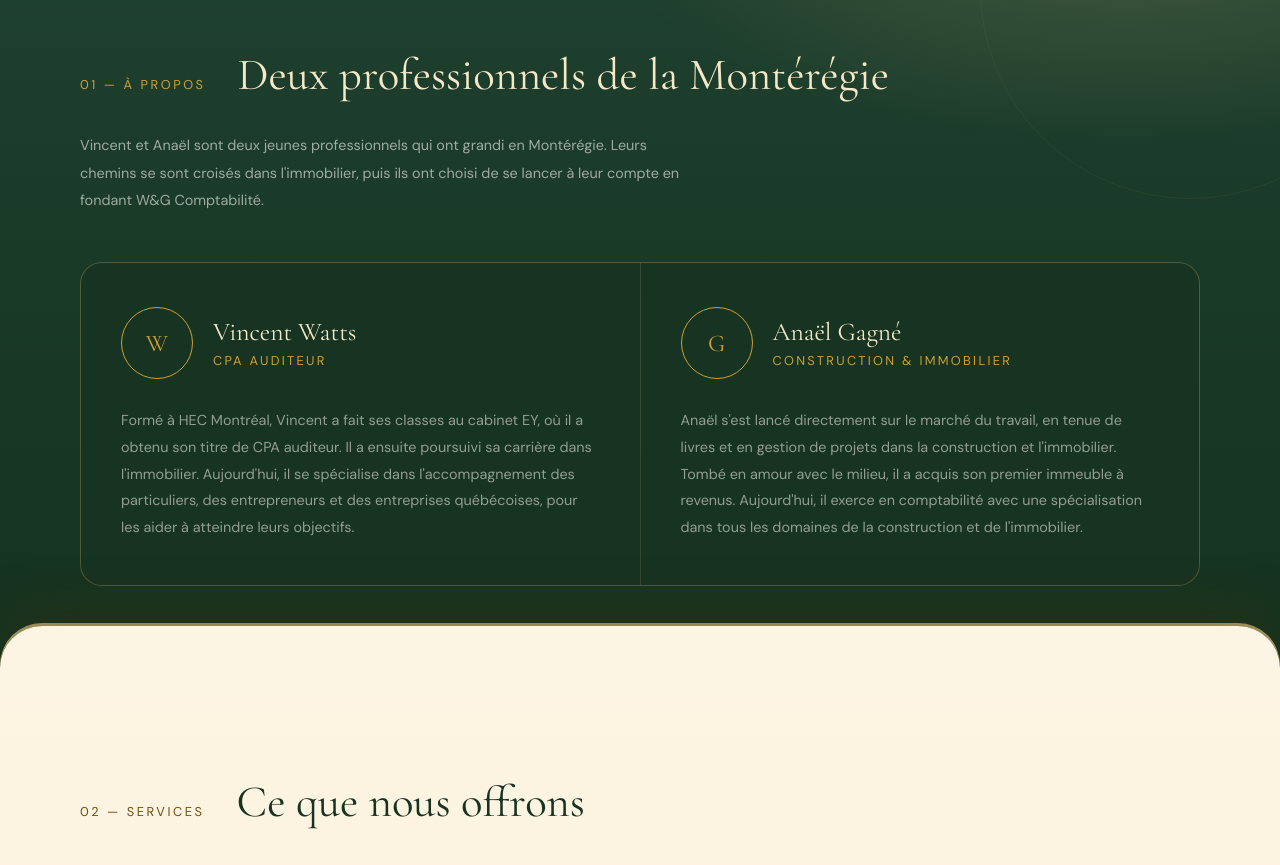
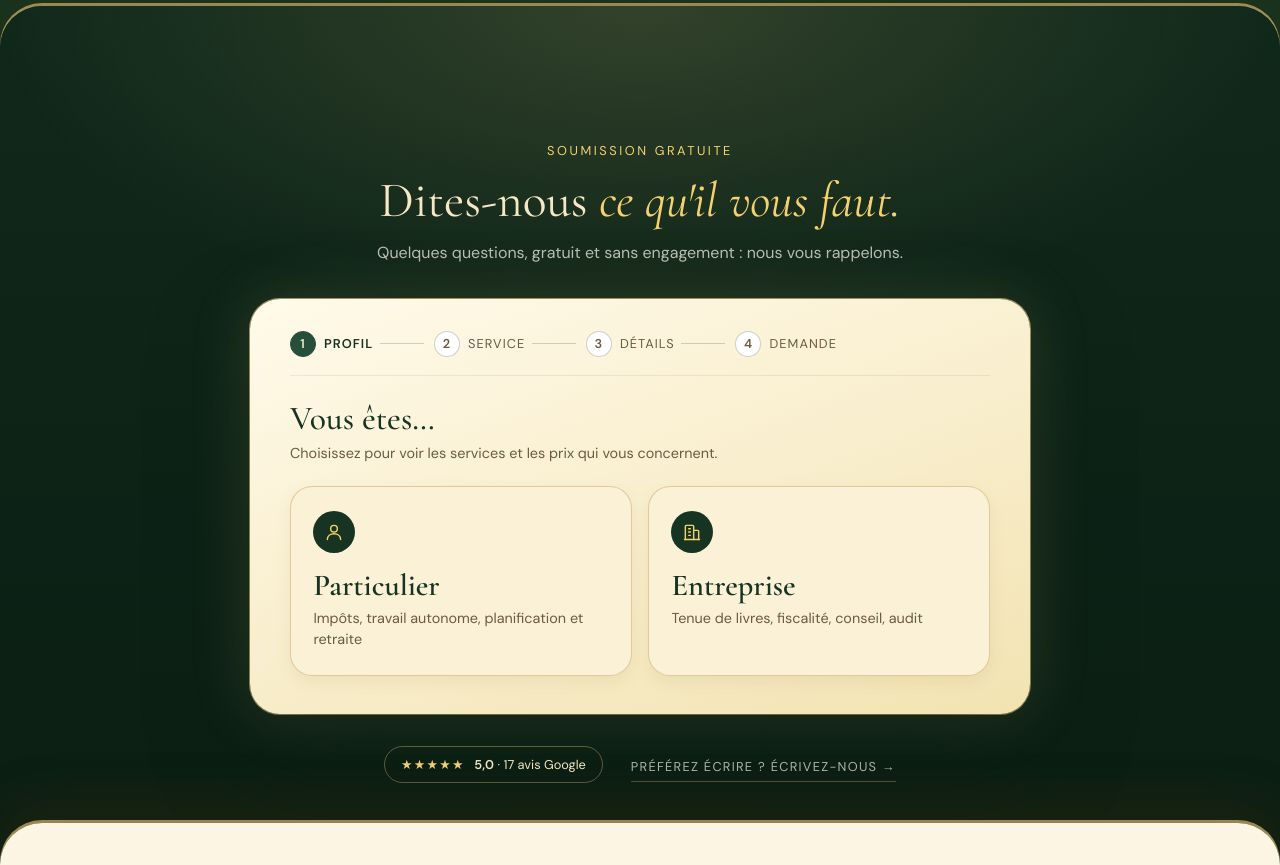
Before and after one commit to wgcomptabilite-netizen/WGCOMPTABILITE, a plain HTML site: page index.html in a window 1280 px wide. Shown: the part 1300-2165 px from the top of the page. Drawn offline with nearby package versions, Linux system fonts and the light colour scheme.

Commit message:
Round 19: À propos right after the mission; questionnaire in its own separate section with heading
Co-Authored-By: Claude Sonnet 5.5 <noreply@anthropic.com>
Claude-Session: https://claude.ai/code/session_0171YN8eD2x3MUCkfdaNJvwo

```diff
--- a/index.html
+++ b/index.html
@@ -1843,6 +1843,26 @@ a.contact-val{display:inline-flex;align-items:center;min-height:44px}
   .hero-lead::before { content: ''; position: absolute; top: 0; left: 50%; width: 56px; height: 1px; margin-left: -28px; background: var(--gold); }
   .hero-lead em { font-style: italic; color: var(--gold-light); }
   .hero-main .hero-title { font-size: clamp(2.2rem, 4.8vw, 3.5rem); }
+
+  /* ===== Round 19: about after the mission, then a separate quote section ===== */
+  .about, .services, .pricing, .contact, .quote { position: relative; }
+  .quote {
+    margin-top: calc(var(--ov) * -1); border-radius: calc(var(--ov) * .75) calc(var(--ov) * .75) 0 0;
+    padding: calc(5rem + var(--ov)) 1.5rem 6rem;
+    background: radial-gradient(70% 50% at 50% 0%, rgba(230,200,130,.16) 0%, transparent 72%), linear-gradient(180deg, #10281a 0%, #0b1e13 100%);
+    box-shadow: 0 -18px 50px rgba(70,45,10,.30), 0 -3px 0 rgba(230,200,130,.75);
+  }
+  .quote-head { max-width: 640px; margin: 0 auto 2.25rem; text-align: center; }
+  .quote-head .section-label { display: block; margin-bottom: .9rem; color: var(--gold-light); opacity: 1; }
+  .quote-title { font-family: 'Cormorant Garamond', serif; font-weight: 400; font-size: clamp(2.2rem, 4.4vw, 3.1rem); line-height: 1.1; color: var(--cream); margin-bottom: .9rem; text-wrap: balance; }
+  .quote-title em { font-style: italic; color: var(--gold-light); }
+  .quote-sub { font-size: var(--fs-base); color: rgba(248,245,239,.72); }
+  .quote-wrap { max-width: 880px; margin: 0 auto; }
+  .quote-wrap .hero-actions { margin-top: 2rem; }
+  .hero { padding-bottom: calc(5rem + var(--ov)); }
+  .hero-main .hero-subtitle.hero-mission { margin-bottom: 0; }
+  @media (max-width: 900px) { .quote { padding: calc(4.5rem + var(--ov)) 1.5rem 5rem; } }
+  @media (max-width: 600px) { .quote { padding: calc(4rem + var(--ov)) 1rem 4rem; } .quote-head { margin-bottom: 1.75rem; } }
 </style>
 </head>
 <body>
@@ -1877,7 +1897,48 @@ a.contact-val{display:inline-flex;align-items:center;min-height:44px}
       <span data-lang data-fr="Plus qu'un comptable : un <em>partenaire d'affaires.</em>" data-en="More than an accountant: a <em>business partner.</em>">Plus qu'un comptable : un <em>partenaire d'affaires.</em></span>
     </h1>
     <p class="hero-subtitle hero-mission" data-lang data-fr="Notre mission est de transcender le rôle traditionnel du comptable. À l'ère numérique, notre rôle ne se limite plus à parler de chiffres. Nous voulons être un véritable partenaire d'affaires pour nos clients : les accompagner dans tous leurs enjeux comptables et financiers, leur fournir les outils dont ils ont besoin et demeurer proactifs, à l'avant-garde des avancées technologiques." data-en="Our mission is to go beyond the traditional role of the accountant. In the digital era, our role is no longer just about numbers. We want to be a true business partner for our clients: supporting them through all their accounting and financial challenges, giving them the tools they need, and staying proactive, at the forefront of technology.">Notre mission est de transcender le rôle traditionnel du comptable. À l'ère numérique, notre rôle ne se limite plus à parler de chiffres. Nous voulons être un véritable partenaire d'affaires pour nos clients : les accompagner dans tous leurs enjeux comptables et financiers, leur fournir les outils dont ils ont besoin et demeurer proactifs, à l'avant-garde des avancées technologiques.</p>
-    <p class="hero-lead" data-lang data-fr="Dites-nous <em>ce qu'il vous faut.</em> Quelques questions, gratuit et sans engagement : nous vous rappelons." data-en="Tell us <em>what you need.</em> A few questions, free and no obligation: we'll call you back.">Dites-nous <em>ce qu'il vous faut.</em> Quelques questions, gratuit et sans engagement : nous vous rappelons.</p>
+  </div>
+</section>
+
+<!-- ABOUT -->
+<section class="about" id="apropos">
+  <div class="section-header reveal">
+    <span class="section-label" data-lang data-fr="01 — À propos" data-en="01 — About">01 — À propos</span>
+    <h2 class="section-title" data-lang data-fr="Deux professionnels de la Montérégie" data-en="Two professionals from Montérégie">Deux professionnels de la Montérégie</h2>
+  </div>
+  <p class="about-intro reveal" data-lang data-fr="Vincent et Anaël sont deux jeunes professionnels qui ont grandi en Montérégie. Leurs chemins se sont croisés dans l'immobilier, puis ils ont choisi de se lancer à leur compte en fondant W&amp;G Comptabilité." data-en="Vincent and Anaël are two young professionals who grew up in Montérégie. Their paths crossed in real estate, and they then chose to go out on their own by founding W&amp;G Comptabilité.">Vincent et Anaël sont deux jeunes professionnels qui ont grandi en Montérégie. Leurs chemins se sont croisés dans l'immobilier, puis ils ont choisi de se lancer à leur compte en fondant W&G Comptabilité.</p>
+  <div class="team-grid reveal">
+    <div class="member">
+      <div class="member-head">
+        <div class="member-photo">W</div>
+        <div>
+          <h3 class="member-name">Vincent Watts</h3>
+          <p class="member-role" data-lang data-fr="CPA auditeur" data-en="CPA auditor">CPA auditeur</p>
+        </div>
+      </div>
+      <p class="member-bio" data-lang data-fr="Formé à HEC Montréal, Vincent a fait ses classes au cabinet EY, où il a obtenu son titre de CPA auditeur. Il a ensuite poursuivi sa carrière dans l'immobilier. Aujourd'hui, il se spécialise dans l'accompagnement des particuliers, des entrepreneurs et des entreprises québécoises, pour les aider à atteindre leurs objectifs." data-en="Trained at HEC Montréal, Vincent began his career at EY, where he earned his CPA auditor designation. He then moved into real estate. Today, he specializes in helping individuals, entrepreneurs and Quebec businesses reach their goals.">Formé à HEC Montréal, Vincent a fait ses classes au cabinet EY, où il a obtenu son titre de CPA auditeur. Il a ensuite poursuivi sa carrière dans l'immobilier. Aujourd'hui, il se spécialise dans l'accompagnement des particuliers, des entrepreneurs et des entreprises québécoises, pour les aider à atteindre leurs objectifs.</p>
+    </div>
+    <div class="member">
+      <div class="member-head">
+        <div class="member-photo">G</div>
+        <div>
+          <h3 class="member-name">Anaël Gagné</h3>
+          <p class="member-role" data-lang data-fr="Construction &amp; immobilier" data-en="Construction &amp; real estate">Construction & immobilier</p>
+        </div>
+      </div>
+      <p class="member-bio" data-lang data-fr="Anaël s'est lancé directement sur le marché du travail, en tenue de livres et en gestion de projets dans la construction et l'immobilier. Tombé en amour avec le milieu, il a acquis son premier immeuble à revenus. Aujourd'hui, il exerce en comptabilité avec une spécialisation dans tous les domaines de la construction et de l'immobilier." data-en="Anaël went straight into the workforce, doing bookkeeping and project management in construction and real estate. He fell in love with the industry and bought his first income property. Today he practises accounting with a specialization in every area of construction and real estate.">Anaël s'est lancé directement sur le marché du travail, en tenue de livres et en gestion de projets dans la construction et l'immobilier. Tombé en amour avec le milieu, il a acquis son premier immeuble à revenus. Aujourd'hui, il exerce en comptabilité avec une spécialisation dans tous les domaines de la construction et de l'immobilier.</p>
+    </div>
+  </div>
+</section>
+
+<!-- QUOTE -->
+<section class="quote" id="demarrer">
+  <div class="quote-head reveal">
+    <span class="section-label" data-lang data-fr="Soumission gratuite" data-en="Free quote">Soumission gratuite</span>
+    <h2 class="quote-title" data-lang data-fr="Dites-nous <em>ce qu'il vous faut.</em>" data-en="Tell us <em>what you need.</em>">Dites-nous <em>ce qu'il vous faut.</em></h2>
+    <p class="quote-sub" data-lang data-fr="Quelques questions, gratuit et sans engagement : nous vous rappelons." data-en="A few questions, free and no obligation: we'll call you back.">Quelques questions, gratuit et sans engagement : nous vous rappelons.</p>
+  </div>
+  <div class="quote-wrap reveal">
     <div class="quick" id="soumission">
       <ol class="fn-progress" id="fn-progress" aria-label="Progression"></ol>
       <div class="fn-step" id="fn-1">
@@ -1961,37 +2022,6 @@ a.contact-val{display:inline-flex;align-items:center;min-height:44px}
         <span><strong>5,0</strong> · <span data-lang data-fr="17 avis Google" data-en="17 Google reviews">17 avis Google</span></span>
       </a>
       <a href="#contact" class="cta-ghost" data-lang data-fr="Préférez écrire ? Écrivez-nous →" data-en="Prefer to write? Message us →">Préférez écrire ? Écrivez-nous →</a>
-    </div>
-  </div>
-</section>
-
-<!-- ABOUT -->
-<section class="about" id="apropos">
-  <div class="section-header reveal">
-    <span class="section-label" data-lang data-fr="01 — À propos" data-en="01 — About">01 — À propos</span>
-    <h2 class="section-title" data-lang data-fr="Deux professionnels de la Montérégie" data-en="Two professionals from Montérégie">Deux professionnels de la Montérégie</h2>
-  </div>
-  <p class="about-intro reveal" data-lang data-fr="Vincent et Anaël sont deux jeunes professionnels qui ont grandi en Montérégie. Leurs chemins se sont croisés dans l'immobilier, puis ils ont choisi de se lancer à leur compte en fondant W&amp;G Comptabilité." data-en="Vincent and Anaël are two young professionals who grew up in Montérégie. Their paths crossed in real estate, and they then chose to go out on their own by founding W&amp;G Comptabilité.">Vincent et Anaël sont deux jeunes professionnels qui ont grandi en Montérégie. Leurs chemins se sont croisés dans l'immobilier, puis ils ont choisi de se lancer à leur compte en fondant W&G Comptabilité.</p>
-  <div class="team-grid reveal">
-    <div class="member">
-      <div class="member-head">
-        <div class="member-photo">W</div>
-        <div>
-          <h3 class="member-name">Vincent Watts</h3>
-          <p class="member-role" data-lang data-fr="CPA auditeur" data-en="CPA auditor">CPA auditeur</p>
-        </div>
-      </div>
-      <p class="member-bio" data-lang data-fr="Formé à HEC Montréal, Vincent a fait ses classes au cabinet EY, où il a obtenu son titre de CPA auditeur. Il a ensuite poursuivi sa carrière dans l'immobilier. Aujourd'hui, il se spécialise dans l'accompagnement des particuliers, des entrepreneurs et des entreprises québécoises, pour les aider à atteindre leurs objectifs." data-en="Trained at HEC Montréal, Vincent began his career at EY, where he earned his CPA auditor designation. He then moved into real estate. Today, he specializes in helping individuals, entrepreneurs and Quebec businesses reach their goals.">Formé à HEC Montréal, Vincent a fait ses classes au cabinet EY, où il a obtenu son titre de CPA auditeur. Il a ensuite poursuivi sa carrière dans l'immobilier. Aujourd'hui, il se spécialise dans l'accompagnement des particuliers, des entrepreneurs et des entreprises québécoises, pour les aider à atteindre leurs objectifs.</p>
-    </div>
-    <div class="member">
-      <div class="member-head">
-        <div class="member-photo">G</div>
-        <div>
-          <h3 class="member-name">Anaël Gagné</h3>
-          <p class="member-role" data-lang data-fr="Construction &amp; immobilier" data-en="Construction &amp; real estate">Construction & immobilier</p>
-        </div>
-      </div>
-      <p class="member-bio" data-lang data-fr="Anaël s'est lancé directement sur le marché du travail, en tenue de livres et en gestion de projets dans la construction et l'immobilier. Tombé en amour avec le milieu, il a acquis son premier immeuble à revenus. Aujourd'hui, il exerce en comptabilité avec une spécialisation dans tous les domaines de la construction et de l'immobilier." data-en="Anaël went straight into the workforce, doing bookkeeping and project management in construction and real estate. He fell in love with the industry and bought his first income property. Today he practises accounting with a specialization in every area of construction and real estate.">Anaël s'est lancé directement sur le marché du travail, en tenue de livres et en gestion de projets dans la construction et l'immobilier. Tombé en amour avec le milieu, il a acquis son premier immeuble à revenus. Aujourd'hui, il exerce en comptabilité avec une spécialisation dans tous les domaines de la construction et de l'immobilier.</p>
     </div>
   </div>
 </section>
@@ -2664,7 +2694,7 @@ const navScroll = () => document.querySelector('nav').classList.toggle('scrolled
 window.addEventListener('scroll', navScroll, { passive: true });
 navScroll();
 new IntersectionObserver(([e]) => document.querySelector('.call-fab').classList.toggle('show', !e.isIntersecting), { threshold: 0.05 })
-  .observe(document.querySelector('.hero-main'));
+  .observe(document.querySelector('.hero'));
 
 // Mobile menu
 const menuBtn = document.getElementById('menu-btn');
```
